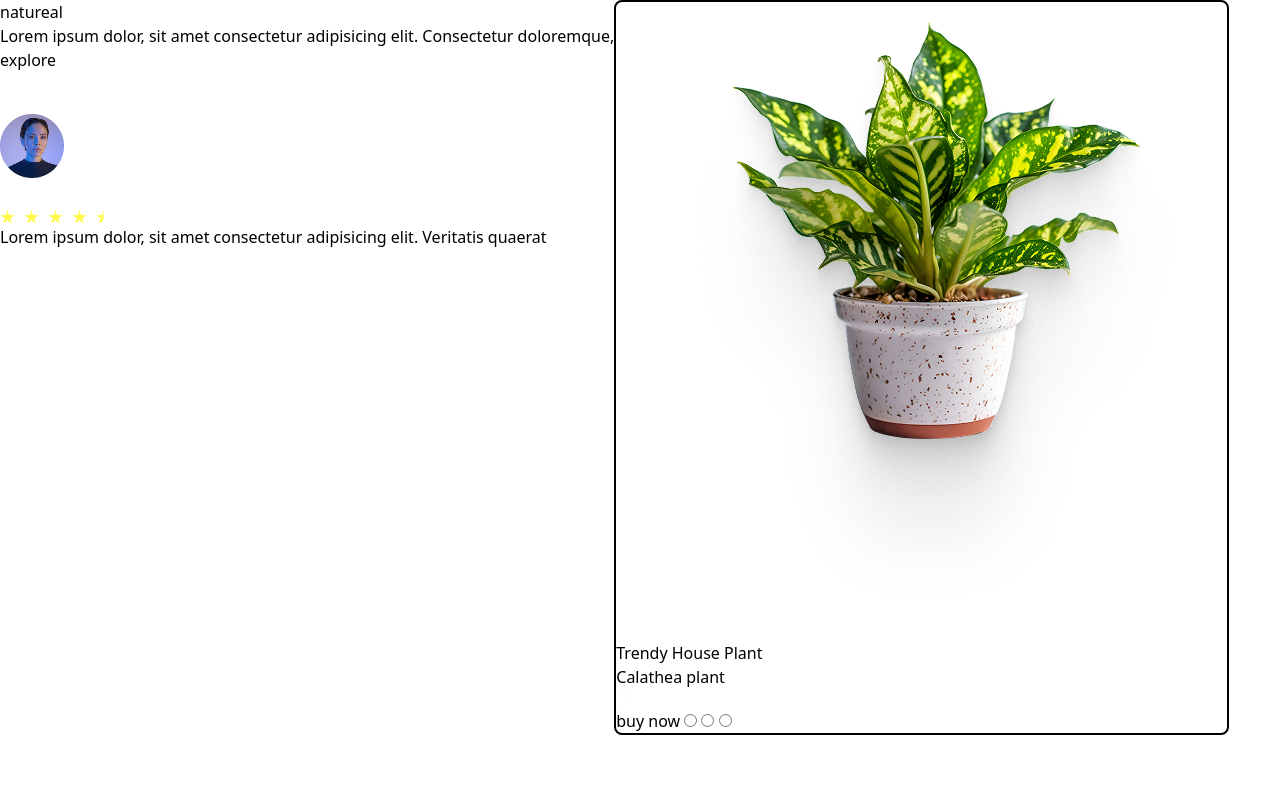
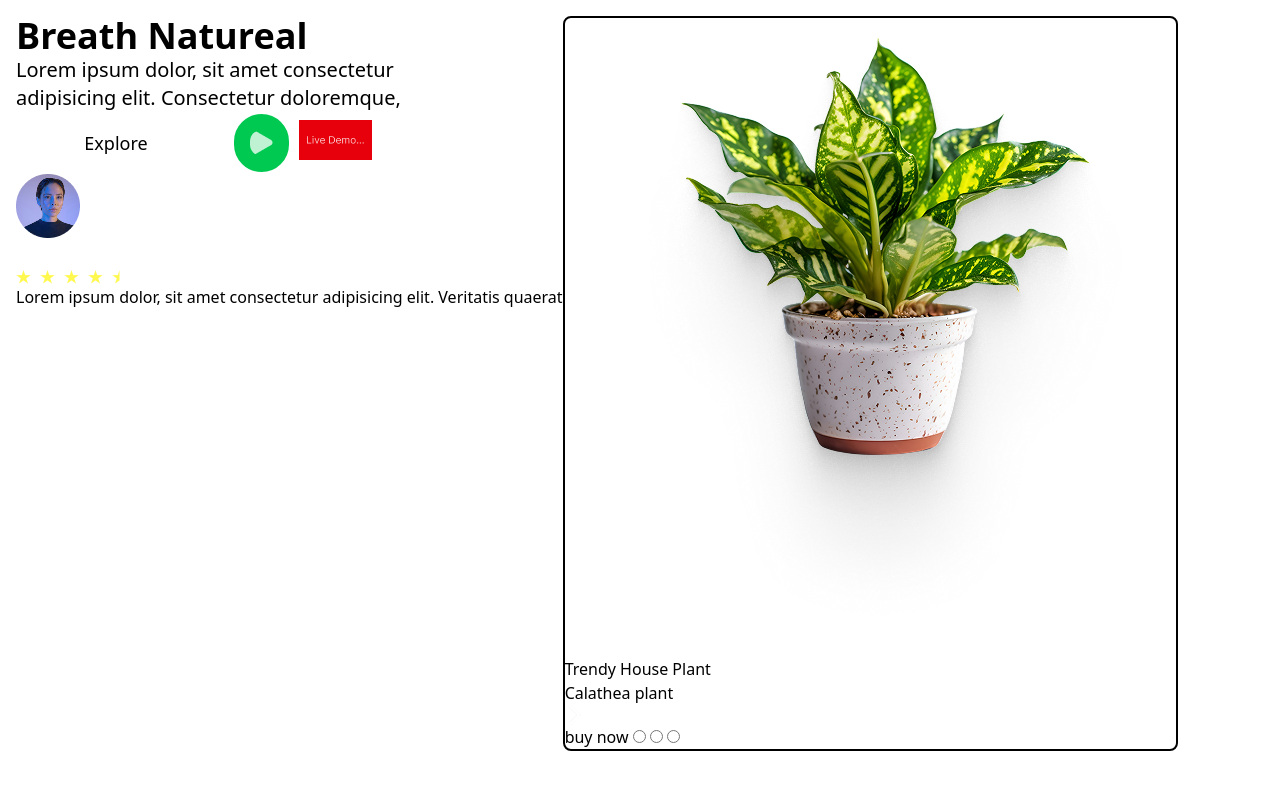
Before and after one commit to Group-D-Blockfuse/planto-website, a website: page index.html in a window 1280 px wide. Drawn offline with Linux system fonts and the light colour scheme; files whose address does not match are found by name.

Commit message:
feat/commit

```diff
--- a/index.html
+++ b/index.html
@@ -9,25 +9,25 @@
 </head>
 
 <body>
-    <main>
+    <main class="px-4 py-4">
         <section class="flex">
             <section>
-                <h2>natureal</h2>
-                <p>Lorem ipsum dolor, sit amet consectetur adipisicing elit. Consectetur doloremque, </p>
+                <h2 class="font-semibold text-4xl font-inter  ">Breath Natureal</h2>
+                <p class="text-xl justify-center">Lorem ipsum dolor, sit amet consectetur <br> adipisicing elit. Consectetur doloremque, </p>
 
-                <div>
-                    <button>explore</button>
+                <div class="flex gap-4">
+                    <button class="rounded-lg  capitalize w-50 border-2 border-white text-center text-lg ">explore</button>
 
-                    <div>
-                        <img src="/src/images/Polygon 2.png" alt="">
-                        <img src="/src/images/Live Demo....png" alt="">
+                    <div class="flex gap-2  w-20 ">
+                        <img src="src/images/Polygon 2.png" alt="" class="bg-green-500 rounded-full px-4 py-4  border-2 border-white">
+                        <img src="src/images/Live Demo....png" alt="" class="bg-red-600 px-2 mt-2 py-4  h-10">
                     </div>
 
                 </div>
 
                 <div>
                     <div>
-                        <img src="ssrc/images/unsplash_3TLl_97HNJo.png" alt="">
+                        <img src="src/images/unsplash_3TLl_97HNJo.png" alt="">
 
                         <img src="src/images/Group 8.png" alt="">
 
```
Also changed, not shown: src/output.css.
